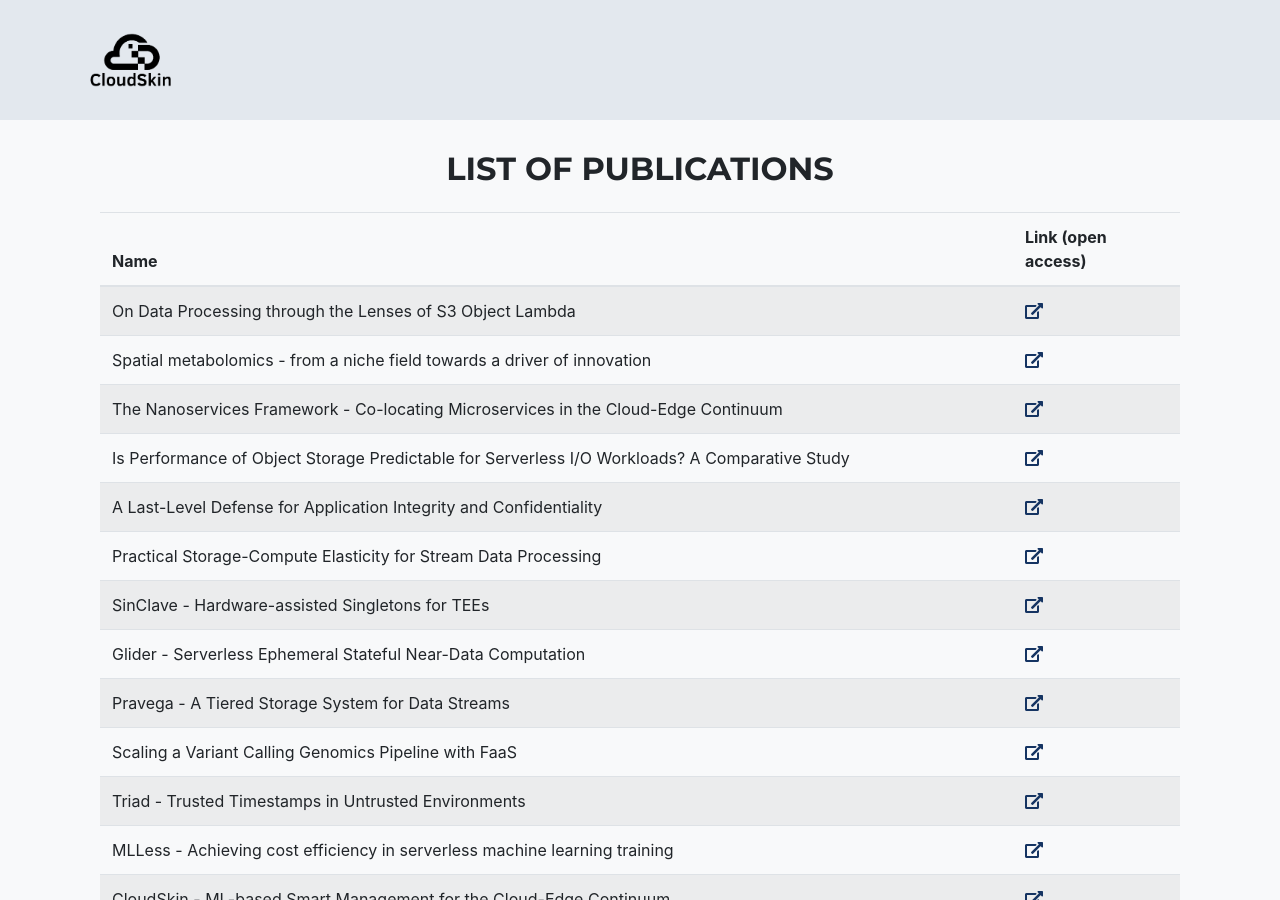
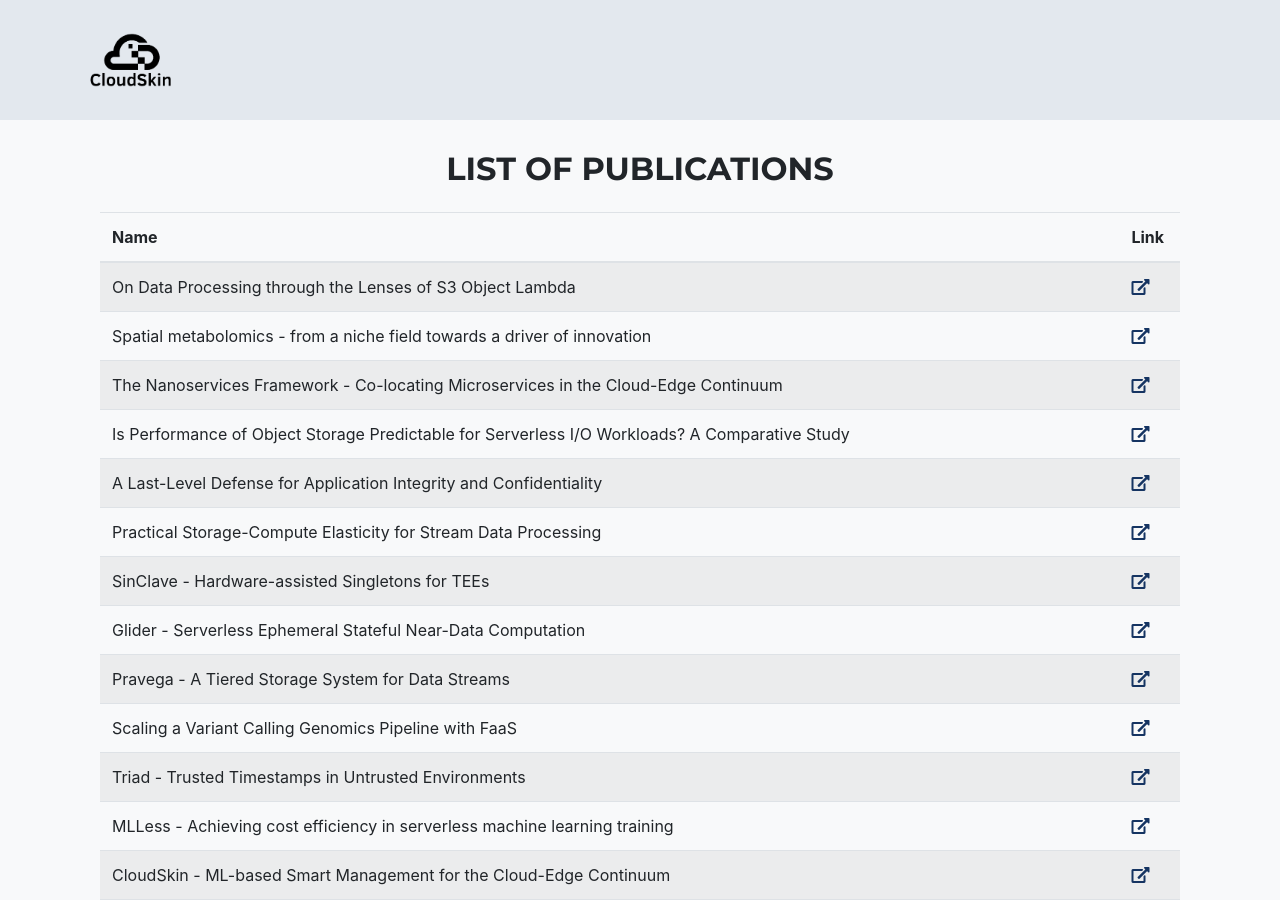
Before and after one commit to cloudskin-eu/cloudskin-eu.github.io, a Jekyll site: the page built from publication.md, in a window 1280 px wide and 900 px high. Built offline with Jekyll 4.4.1, drawn with Linux system fonts in a browser that asks for light colours; some web fonts are replaced.

Commit message:
add publications

```diff
--- a/publication.md
+++ b/publication.md
@@ -12,7 +12,7 @@ background: grey
 		<thead>
 			<tr>
 				<th>Name</th>
-				<th>Link (open access)</th>
+				<th>Link</th>
 			</tr>
 		</thead>
 		<tbody>
```
